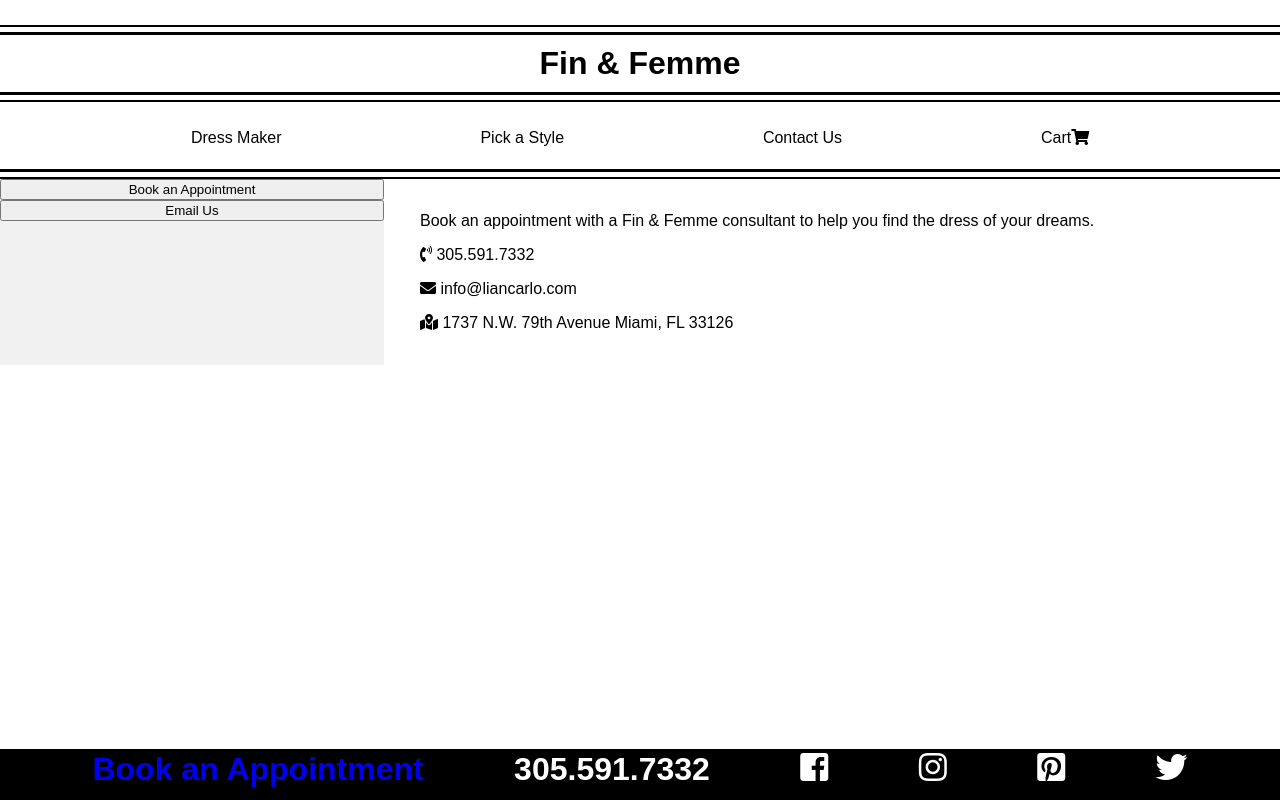
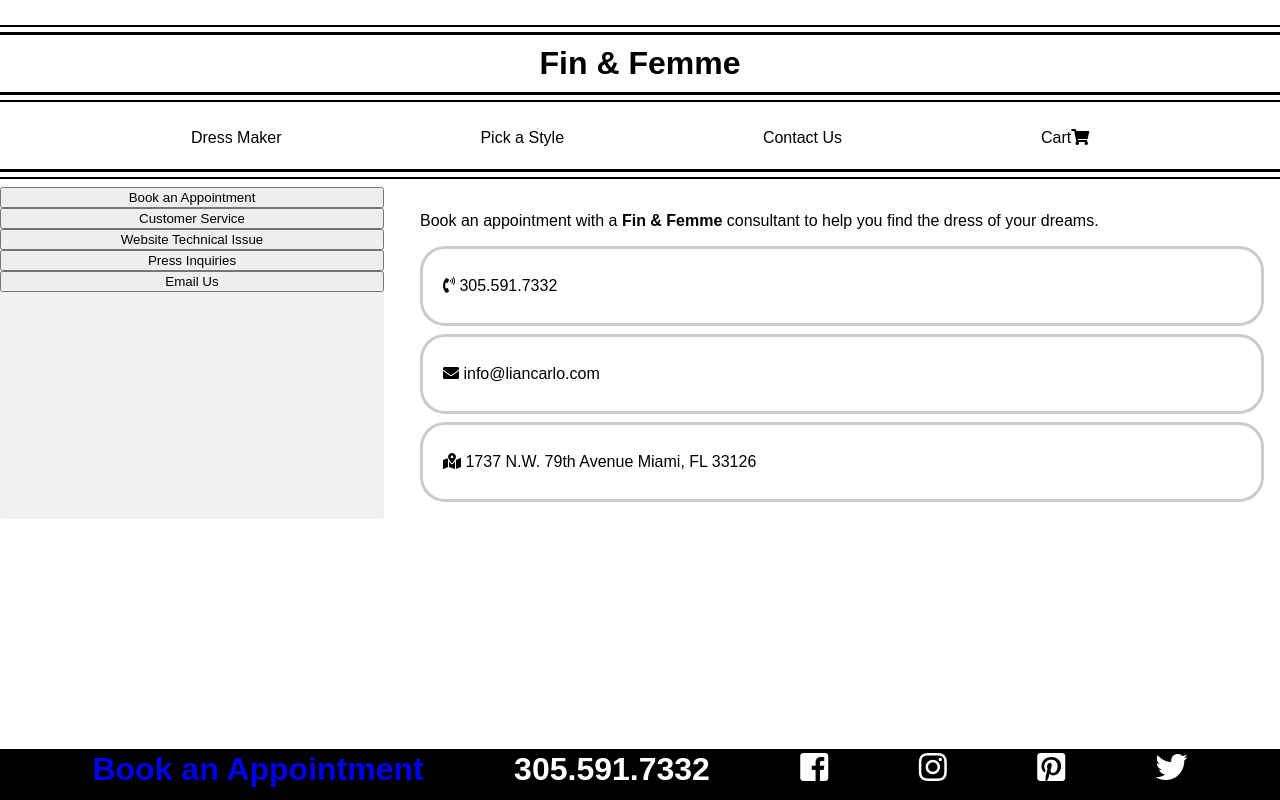
Before and after one commit to nguy2819/Project-for-Corey-WEDDING-DRESS-WEBSITE, a React (Create React App) app: page / in a window 1280 px wide. Both pictures are taken after a click on the button "Book an Appointment". Built offline with nearby package versions, Linux system fonts and the light colour scheme.

Commit message:
editted Contact Us and Email Us components

```diff
--- a/src/Components/ContactUs.js
+++ b/src/Components/ContactUs.js
@@ -8,22 +8,40 @@
     display: grid;
     grid-template-columns: 30% 70%;
     overflow: auto;
-`
+`;
+
 const ElementWrapper = styled.div`
     grid-column: 2;
-`
+`;
 
 const Sidebar = styled.div`
     background-color: #f1f1f1;
     display: flex;
     flex-direction: column;
-`
+    color: white;
+    margin: 8px 0;
+    border: none;
+    border-radius: 4px;
+    cursor: pointer;
+`;
 
 const Content = styled.p`
     padding: 1px 16px;
     margin-left: 20px;
     grid-column: 2;
-`
+`;
+
+const StyleBookAnAppointment = styled.div`
+    width: 100%;
+    padding: 12px 20px;
+    margin: 8px 0;
+    box-sizing: border-box;
+    -webkit-transition: 0.5s;
+    transition: 0.5s;
+    outline: none;
+    border: 3px solid #ccc;
+    border-radius: 25px;
+`;
 
 class ContactUs extends React.Component{
 
@@ -45,11 +63,32 @@
         switch(this.state.currentTab){
             case 'book':
                 element = (<Content>
-                    <p>Book an appointment with a Fin & Femme consultant to help you find the dress of your dreams.</p>
-                    <p><i class="fas fa-phone-volume"></i> 305.591.7332 </p>
-                    <p><i class="fas fa-envelope"></i> info@liancarlo.com</p>
-                    <p><i class="fas fa-map-marked-alt"></i> 1737 N.W. 79th Avenue Miami, FL 33126</p>
+                    <p>Book an appointment with a <strong>Fin & Femme</strong> consultant to help you find the dress of your dreams.</p>
+                    <StyleBookAnAppointment><p><i class="fas fa-phone-volume"></i> 305.591.7332 </p></StyleBookAnAppointment>
+                    <StyleBookAnAppointment><p><i class="fas fa-envelope"></i> info@liancarlo.com</p></StyleBookAnAppointment>
+                    <StyleBookAnAppointment><p><i class="fas fa-map-marked-alt"></i> 1737 N.W. 79th Avenue Miami, FL 33126</p></StyleBookAnAppointment>
                 </Content>)
+                break;
+            case 'customerservice':
+                element = (<Content>
+                    <p>If you have any questions, comments, or concerns about your order or your upcoming appointment. Please don't hesitate to contact <strong>Fin & Femme</strong> Customer Service, your opinion is very important to us. We look forward to make you happy!</p>
+                    <StyleBookAnAppointment><p><i class="fas fa-phone-volume"></i> 305.591.7332 </p></StyleBookAnAppointment>
+                    <StyleBookAnAppointment><p><i class="fas fa-envelope"></i> info@liancarlo.com</p></StyleBookAnAppointment>
+                    </Content>)
+                break;
+            case 'websitetechnicalissue':
+                element = (<Content>
+                    <p>If you are experiencing technical difficulties with our website, we apologize for any inconvenience. Please reach out to our webmaster because your opinion is very important to us. We appreciate your feedback and will use it to evaluate changes and make improvements in our site.</p>
+                    <StyleBookAnAppointment><p><i class="fas fa-phone-volume"></i> 305.591.7332 </p></StyleBookAnAppointment>
+                    <StyleBookAnAppointment><p><i class="fas fa-envelope"></i> info@liancarlo.com</p></StyleBookAnAppointment>
+                    </Content>)
+                break;
+            case 'pressinquiries':
+                element = (<Content>
+                    <p>For all press inquiries and opportunities to work with  <strong>Fin & Femme</strong>, please send us an email.</p>
+                    <StyleBookAnAppointment><p><i class="fas fa-phone-volume"></i> 305.591.7332 </p></StyleBookAnAppointment>
+                    <StyleBookAnAppointment><p><i class="fas fa-envelope"></i> info@liancarlo.com</p></StyleBookAnAppointment>
+                    </Content>)
                 break;
             case 'email':
                 element = <EmailUs />
@@ -60,6 +99,9 @@
             <Wrapper>
                 <Sidebar>
                     <button onClick={e => this.onTabChange('book')}> Book an Appointment </button>
+                    <button onClick={e => this.onTabChange('customerservice')}> Customer Service</button>
+                    <button onClick={e => this.onTabChange('websitetechnicalissue')}> Website Technical Issue</button>
+                    <button onClick={e => this.onTabChange('pressinquiries')}> Press Inquiries</button>
                     <button onClick={e => this.onTabChange('email')}> Email Us</button>
                 </Sidebar>
                 <ElementWrapper>
--- a/src/Components/EmailUs.js
+++ b/src/Components/EmailUs.js
@@ -19,6 +19,7 @@
     &:hover {
         border: 3px solid #555;
     }
+    border-radius: 12px;
 `;
 
 const StyleTextArea = styled.div`
@@ -34,6 +35,7 @@
     background-color: #f8f8f8;
     font-size: 16px;
     resize: none;
+    border-radius: 12px;
 `;
 
 const StyleSubmitButton = styled.div`
@@ -44,6 +46,7 @@
     text-decoration: none;
     margin: 4px 2px;
     cursor: pointer;
+    border-radius: 12px;
 `;
 
 const StyleSelectStateButton = styled.div`
@@ -54,11 +57,15 @@
     background-color: #f1f1f1;
 `;
 
+const StyleStarRedColor = styled.div`
+    color: red;
+`;
+
 export default function EmailUs(){
     return (
         <Content>
-            <h3> Email Us </h3>
-            <p> * required fields</p>
+            <p> Email Us and we will call/email you back as soon as possible </p>
+            <p><StyleStarRedColor>* required fields</StyleStarRedColor></p>
                 <form>
                     <label for="fname"> * First Name</label>
                     <StyleInput><input type="text" id="fname" name="firstname" placeholder="Your name.."/></StyleInput>
```
